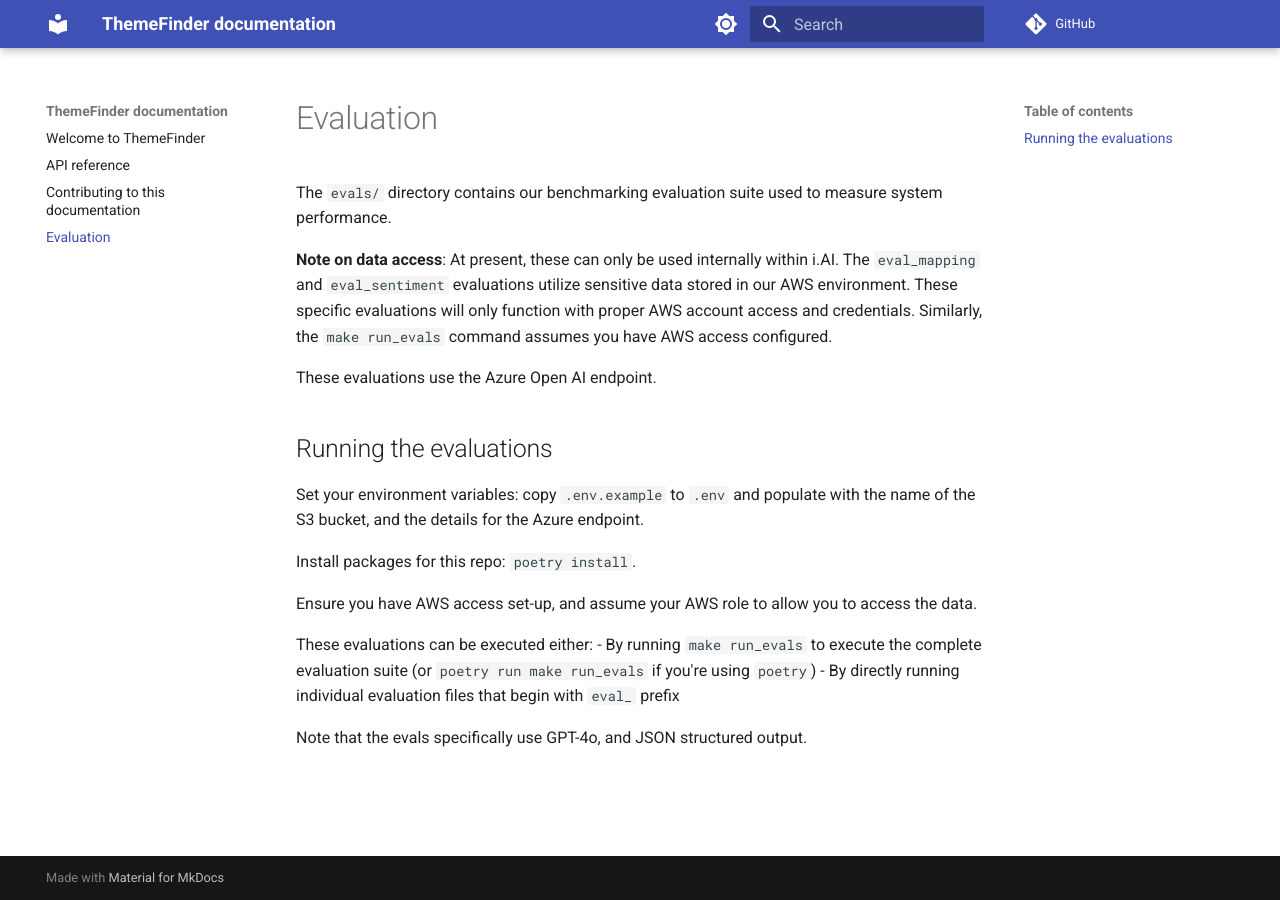
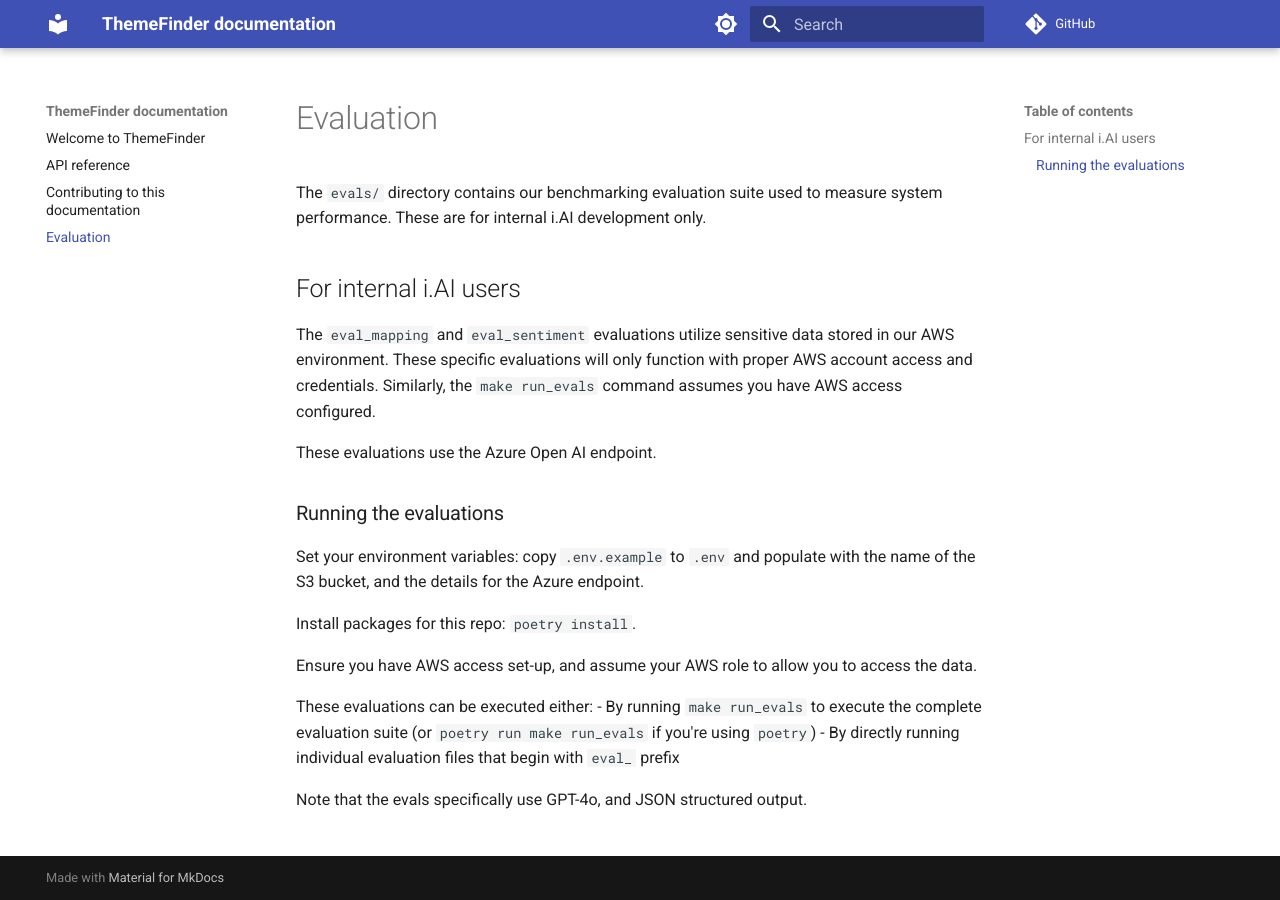
Before and after one commit to rbkc-data-team/themefinder, an MkDocs documentation site: the page built from docs/evaluation.md, in a window 1280 px wide. Built offline with MkDocs 1.6.1 and Material for MkDocs 9.7.7, drawn with Linux system fonts in a browser that asks for light colours; comment, search, counter and statistics services are not loaded.

Commit message:
Make it really clear that evaluations are for internal use only.

```diff
--- a/docs/evaluation.md
+++ b/docs/evaluation.md
@@ -1,12 +1,15 @@
 # Evaluation
 
-The `evals/` directory contains our benchmarking evaluation suite used to measure system performance.
+The `evals/` directory contains our benchmarking evaluation suite used to measure system performance. These are for internal i.AI development only.
 
-**Note on data access**: At present, these can only be used internally within i.AI. The `eval_mapping` and `eval_sentiment` evaluations utilize sensitive data stored in our AWS environment. These specific evaluations will only function with proper AWS account access and credentials. Similarly, the `make run_evals` command assumes you have AWS access configured.
+
+## For internal i.AI users
+
+The `eval_mapping` and `eval_sentiment` evaluations utilize sensitive data stored in our AWS environment. These specific evaluations will only function with proper AWS account access and credentials. Similarly, the `make run_evals` command assumes you have AWS access configured.
 
 These evaluations use the Azure Open AI endpoint.
 
-## Running the evaluations
+### Running the evaluations
 
 Set your environment variables: copy `.env.example` to `.env` and populate with the name of the S3 bucket, and the details for the Azure endpoint.
 
```
